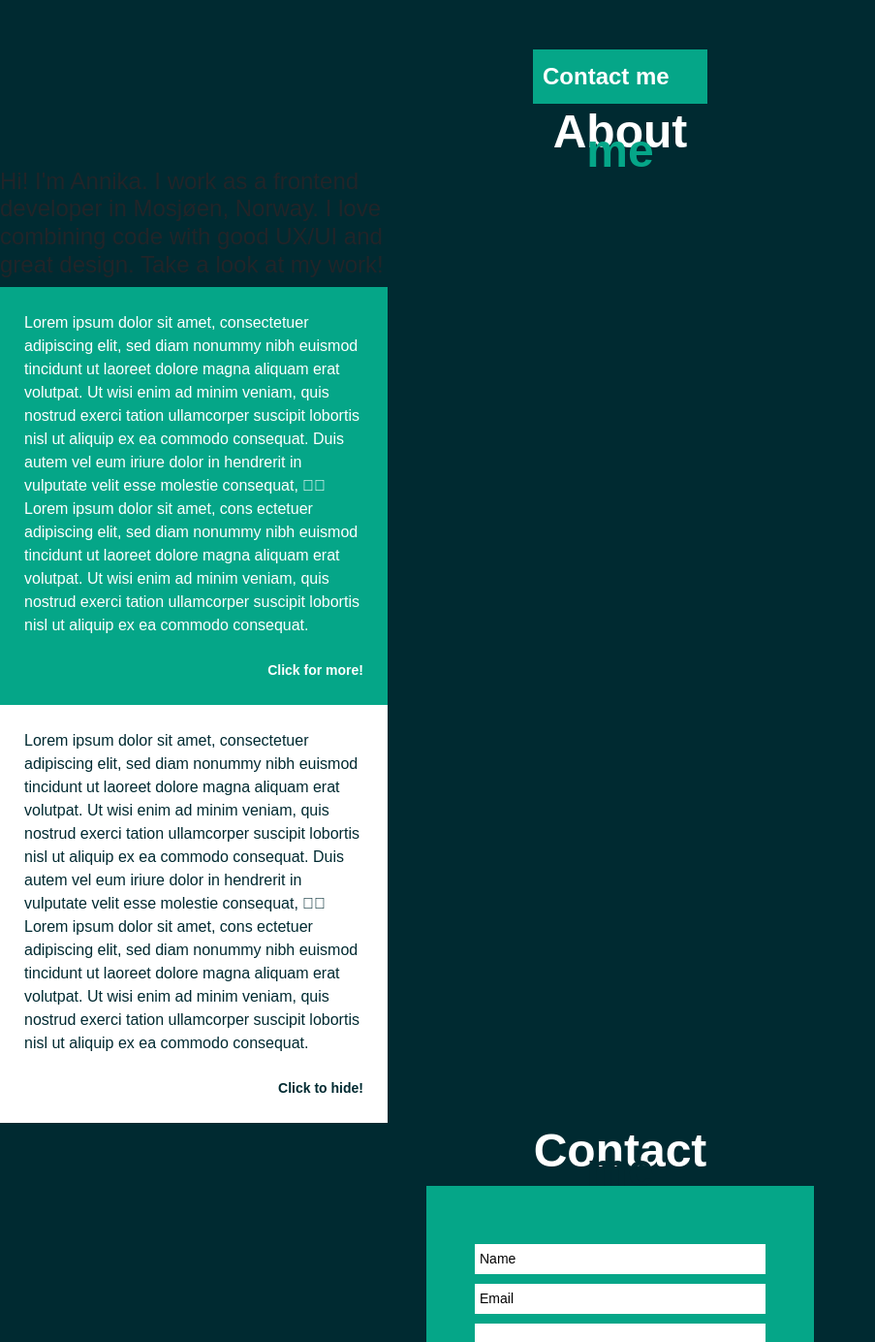
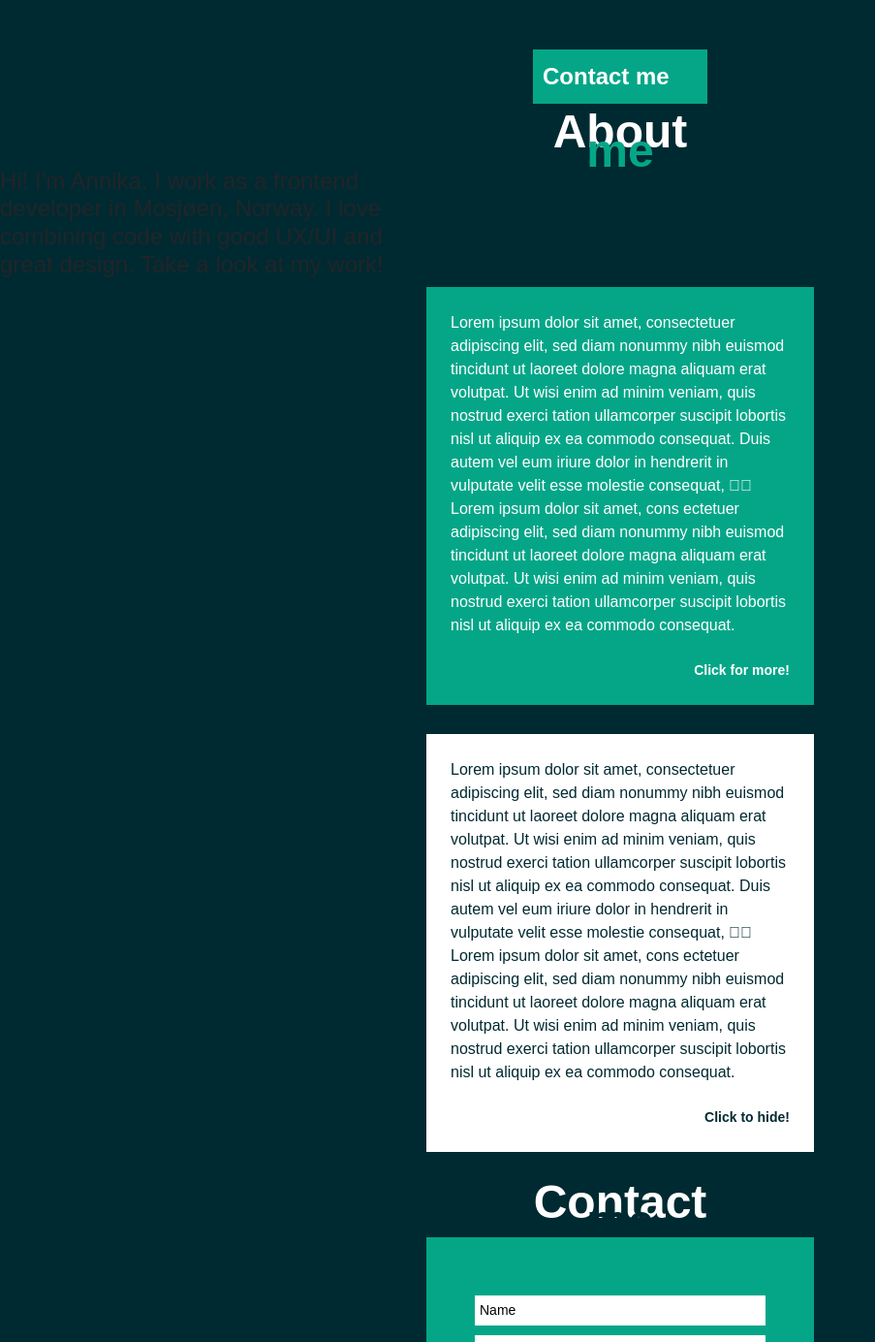
Before and after one commit to Annikaenjoy/Annika-Eng-y-Startup-Bootcamp-CA, a React (Create React App) app in the folder portfolio-app/: page / in a window 1280 px wide. Shown: the part 1216-2600 px from the top of the page at 97% size, without its empty margins (0-903 px from the left). Built offline with nearby package versions, Linux system fonts and the light colour scheme.

Commit message:
Some mobile positioning

```diff
--- a/portfolio-app/src/sass/partials/_about.scss
+++ b/portfolio-app/src/sass/partials/_about.scss
@@ -7,6 +7,8 @@
   color: $color-white;
   width: 400px;
   padding: 25px;
+  margin: auto;
+  margin-bottom: 30px;
 }
 
 .box2 {
@@ -14,6 +16,8 @@
   color: $color-primary;
   width: 400px;
   padding: 25px;
+  margin: auto;
+  margin-bottom: 23px;
 }
 .box1_link {
   color: $color-white;
```
